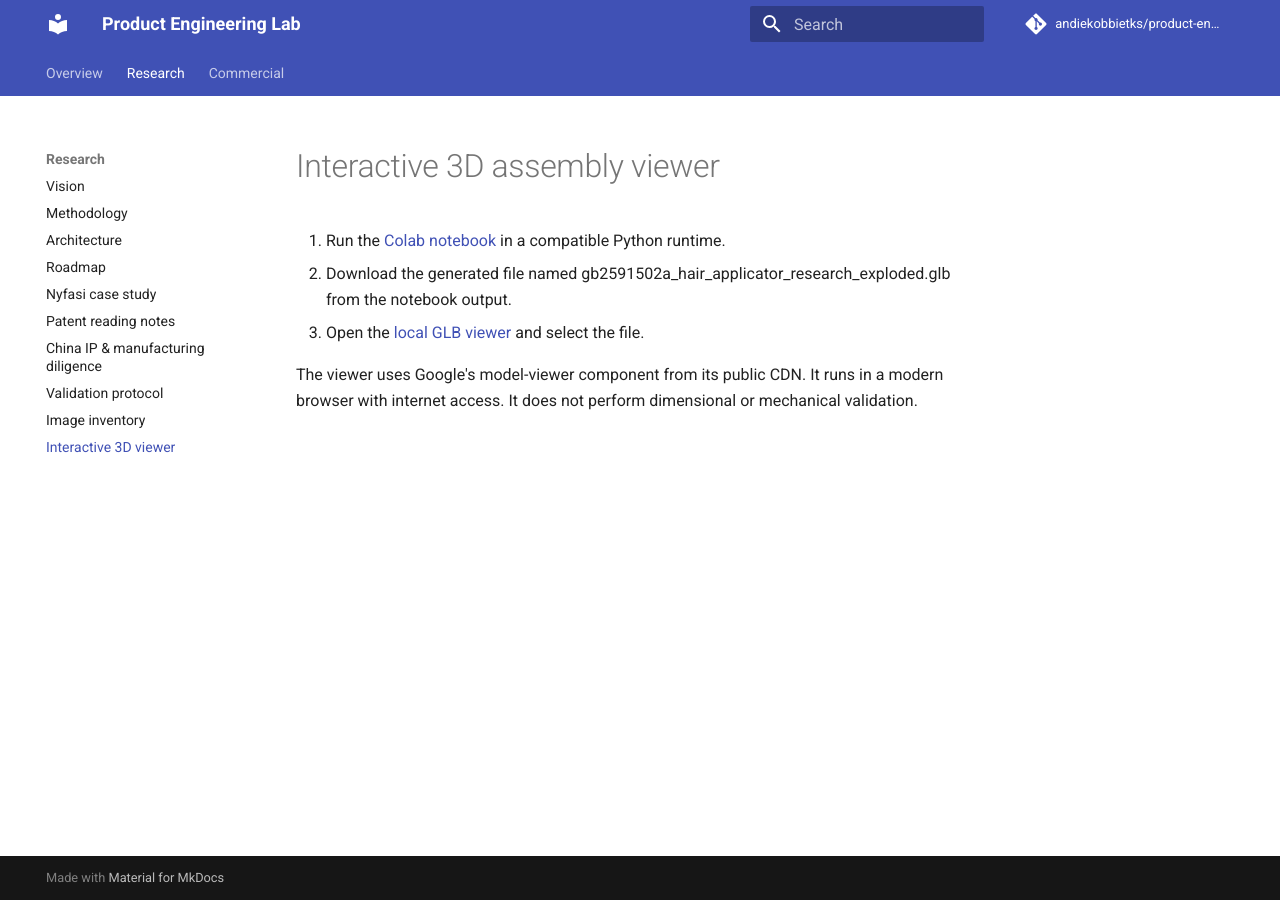
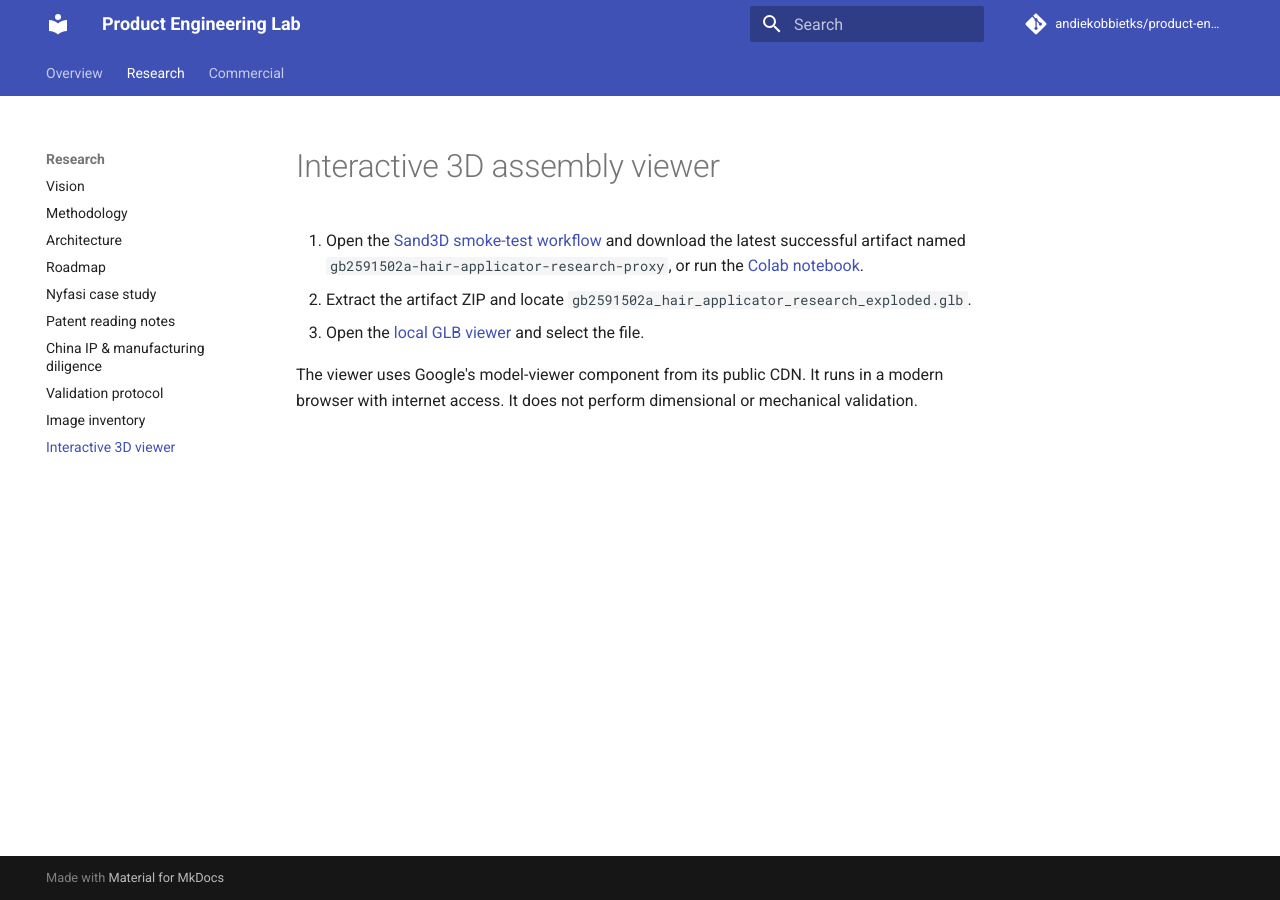
Before and after one commit to andiekobbietks/product-engineering-lab, an MkDocs documentation site: the page built from docs/experiments/viewer.md, in a window 1280 px wide. Built offline with MkDocs 1.6.1 and Material for MkDocs 9.7.7, drawn with Linux system fonts in a browser that asks for light colours; comment, search, counter and statistics services are not loaded.

```diff
--- a/docs/experiments/viewer.md
+++ b/docs/experiments/viewer.md
@@ -1,7 +1,7 @@
 # Interactive 3D assembly viewer
 
-1. Run the [Colab notebook](https://github.com/andiekobbietks/product-engineering-lab/blob/main/experiments/001-nyfasi-reconstruction/notebooks/nyfasi_reconstruction_colab.ipynb) in a compatible Python runtime.
-2. Download the generated file named gb2591502a_hair_applicator_research_exploded.glb from the notebook output.
+1. Open the [Sand3D smoke-test workflow](https://github.com/andiekobbietks/product-engineering-lab/actions/workflows/cad-smoke.yml) and download the latest successful artifact named `gb2591502a-hair-applicator-research-proxy`, or run the [Colab notebook](https://github.com/andiekobbietks/product-engineering-lab/blob/main/experiments/001-nyfasi-reconstruction/notebooks/nyfasi_reconstruction_colab.ipynb).
+2. Extract the artifact ZIP and locate `gb2591502a_hair_applicator_research_exploded.glb`.
 3. Open the [local GLB viewer](glb-viewer.html) and select the file.
 
 The viewer uses Google's model-viewer component from its public CDN. It runs in a modern browser with internet access. It does not perform dimensional or mechanical validation.
```
